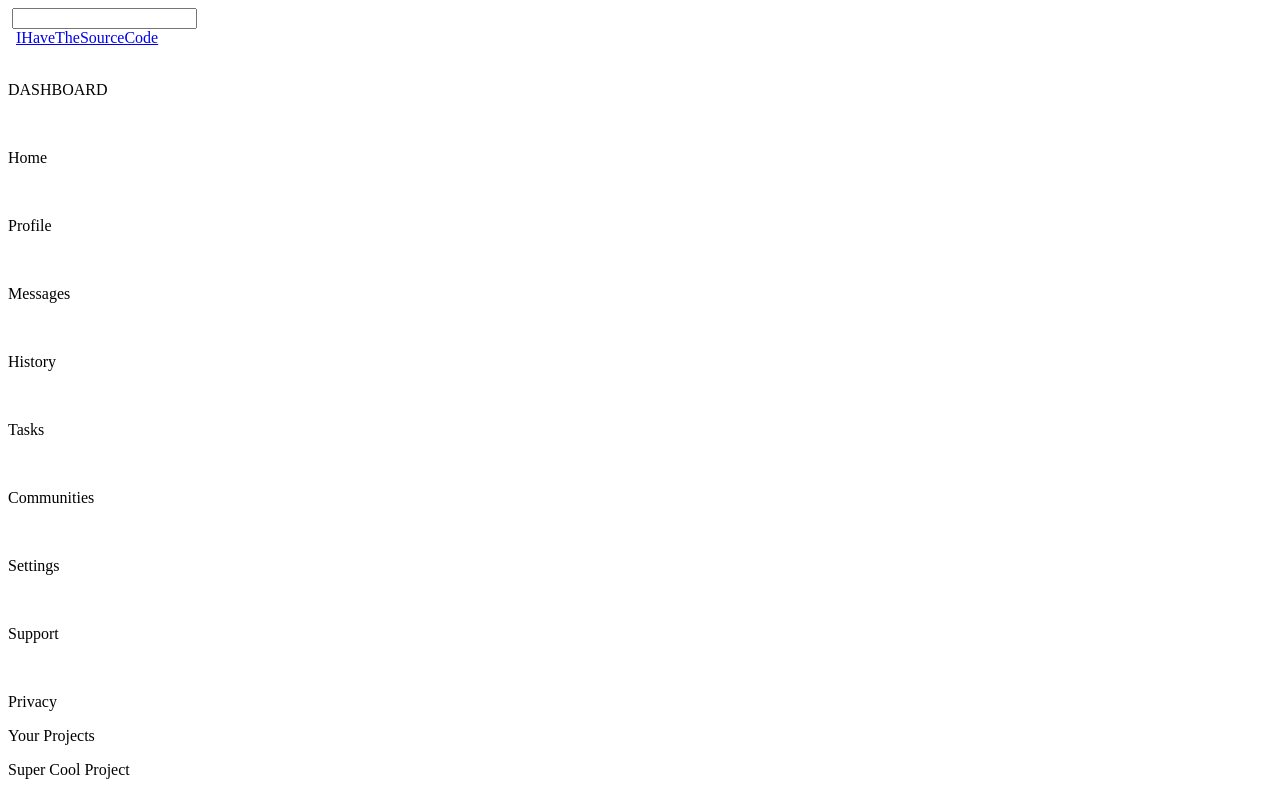
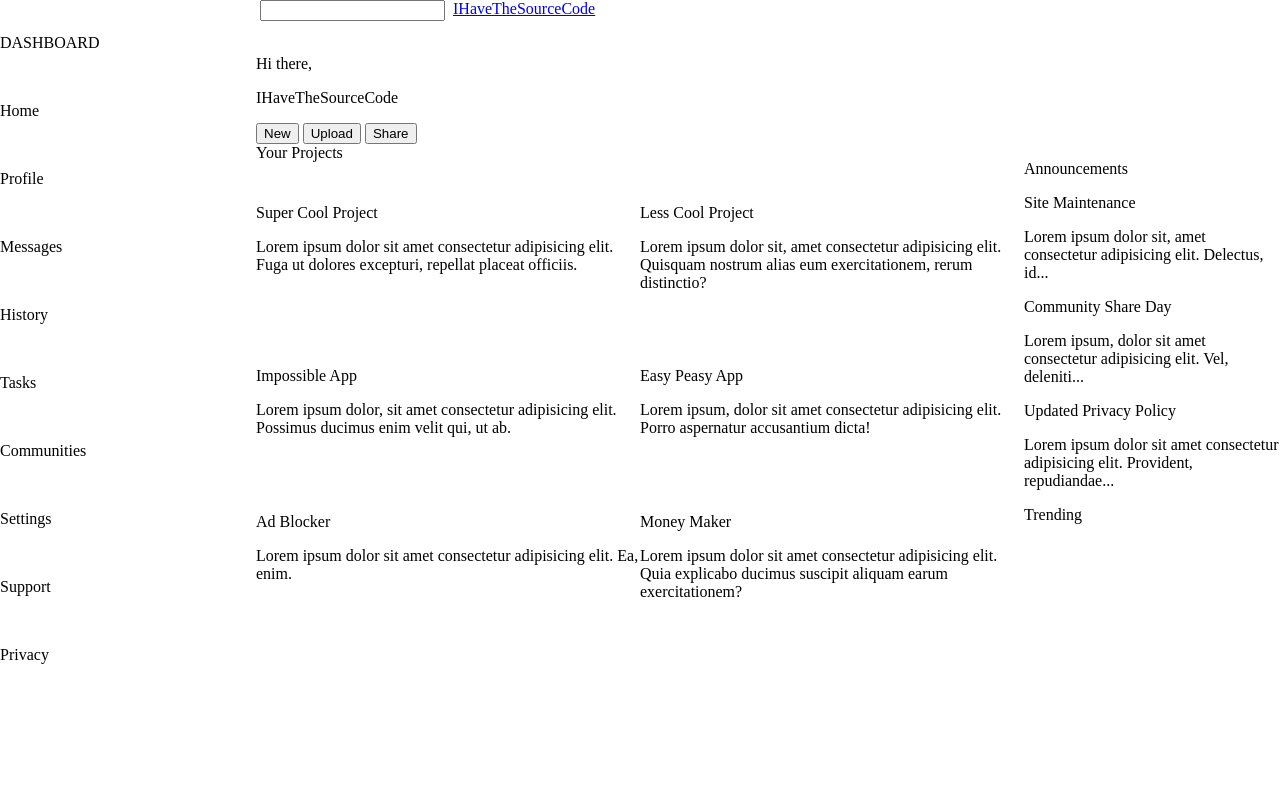
Before and after one commit to IHaveTheSourceCode/Admin_dashboard, a plain HTML site: page index.html in a window 1280 px wide. Shown: the top 800 px of the page. Drawn offline with Linux system fonts and the light colour scheme.

Commit message:
grid template finish

```diff
--- a/index.html
+++ b/index.html
@@ -1,7 +1,7 @@
 <!DOCTYPE html>
 <html lang="en">
   <head>
-    <link ref="stylesheet" href="style.css" />
+    <link rel="stylesheet" href="style.css" />
     <meta charset="UTF-8" />
     <meta http-equiv="X-UA-Compatible" content="IE=edge" />
     <meta name="viewport" content="width=device-width, initial-scale=1.0" />
@@ -9,18 +9,6 @@
   </head>
   <body>
     <div class="container">
-      <div class="header">
-        <div class="search-bar">
-          <img src="" />
-          <input type="search" />
-        </div>
-        <div class="current-user">
-          <img src="" />
-          <img src="" />
-          <a href="https://github.com/IHaveTheSourceCode">IHaveTheSourceCode</a>
-        </div>
-      </div>
-
       <div class="sidebar">
         <div class="logo">
           <img src="" />
@@ -70,12 +58,41 @@
         </div>
       </div>
 
+      <div class="right-page">
+        <div class="header">
+          <div class="search-bar">
+            <img src="" />
+            <input type="search" />
+          </div>
+          <div class="current-user">
+            <img src="" />
+            <img src="" />
+            <a href="https://github.com/IHaveTheSourceCode"
+              >IHaveTheSourceCode</a
+            >
+          </div>
+        </div>
+        <div class="under-header">
+          <div class="under-header-left">
+            <img />
+            <p>Hi there,</p>
+            <p>IHaveTheSourceCode</p>
+          </div>
+          <div class="under-header-right">
+            <button>New</button>
+            <button>Upload</button>
+            <button>Share</button>
+          </div>
+        </div>
         <div class="main-content">
           <div class="projects">
-          <div>Your Projects</div>
+            <div class="content-title">Your Projects</div>
             <div class="project-card">
               <p>Super Cool Project</p>
-            <p></p>
+              <p>
+                Lorem ipsum dolor sit amet consectetur adipisicing elit. Fuga ut
+                dolores excepturi, repellat placeat officiis.
+              </p>
               <img src="" />
               <img src="" />
               <img src="" />
@@ -83,8 +100,8 @@
             <div class="project-card">
               <p>Less Cool Project</p>
               <p>
-              Lorem ipsum dolor sit, amet consectetur adipisicing elit. Quisquam
-              nostrum alias eum exercitationem, rerum distinctio?
+                Lorem ipsum dolor sit, amet consectetur adipisicing elit.
+                Quisquam nostrum alias eum exercitationem, rerum distinctio?
               </p>
               <img src="" />
               <img src="" />
@@ -93,8 +110,8 @@
             <div class="project-card">
               <p>Impossible App</p>
               <p>
-              Lorem ipsum dolor, sit amet consectetur adipisicing elit. Possimus
-              ducimus enim velit qui, ut ab.
+                Lorem ipsum dolor, sit amet consectetur adipisicing elit.
+                Possimus ducimus enim velit qui, ut ab.
               </p>
               <img src="" />
               <img src="" />
@@ -113,7 +130,8 @@
             <div class="project-card">
               <p>Ad Blocker</p>
               <p>
-              Lorem ipsum dolor sit amet consectetur adipisicing elit. Ea, enim.
+                Lorem ipsum dolor sit amet consectetur adipisicing elit. Ea,
+                enim.
               </p>
               <img src="" />
               <img src="" />
@@ -130,6 +148,7 @@
               <img src="" />
             </div>
           </div>
+          <div>
             <div class="announcements">
               <p>Announcements</p>
               <div>
@@ -154,7 +173,7 @@
                 </p>
               </div>
             </div>
-        <div class="Trending">
+            <div class="trending">
               <div>Trending</div>
               <div>
                 <img src="" />
@@ -179,5 +198,7 @@
             </div>
           </div>
         </div>
+      </div>
+    </div>
   </body>
 </html>
--- a/style.css
+++ b/style.css
@@ -0,0 +1,29 @@
+body {
+  margin: 0;
+}
+
+.container {
+  display: grid;
+  grid-template-columns: 1fr 4fr;
+}
+
+.sidebar {
+  display: grid;
+}
+
+.header {
+  display: flex;
+}
+
+.main-content {
+  display: grid;
+  grid-template-columns: 3fr 1fr;
+}
+
+.projects {
+  display: grid;
+  grid-template-columns: 1fr 1fr;
+}
+.content-title {
+  grid-column: span 2;
+}
```
Also changed, not shown: account.png (deleted), images/icons/view-dashboard.png (added), images/profiles/profile-main.png (added). Lines whose indentation alone changed are shown as unchanged.
